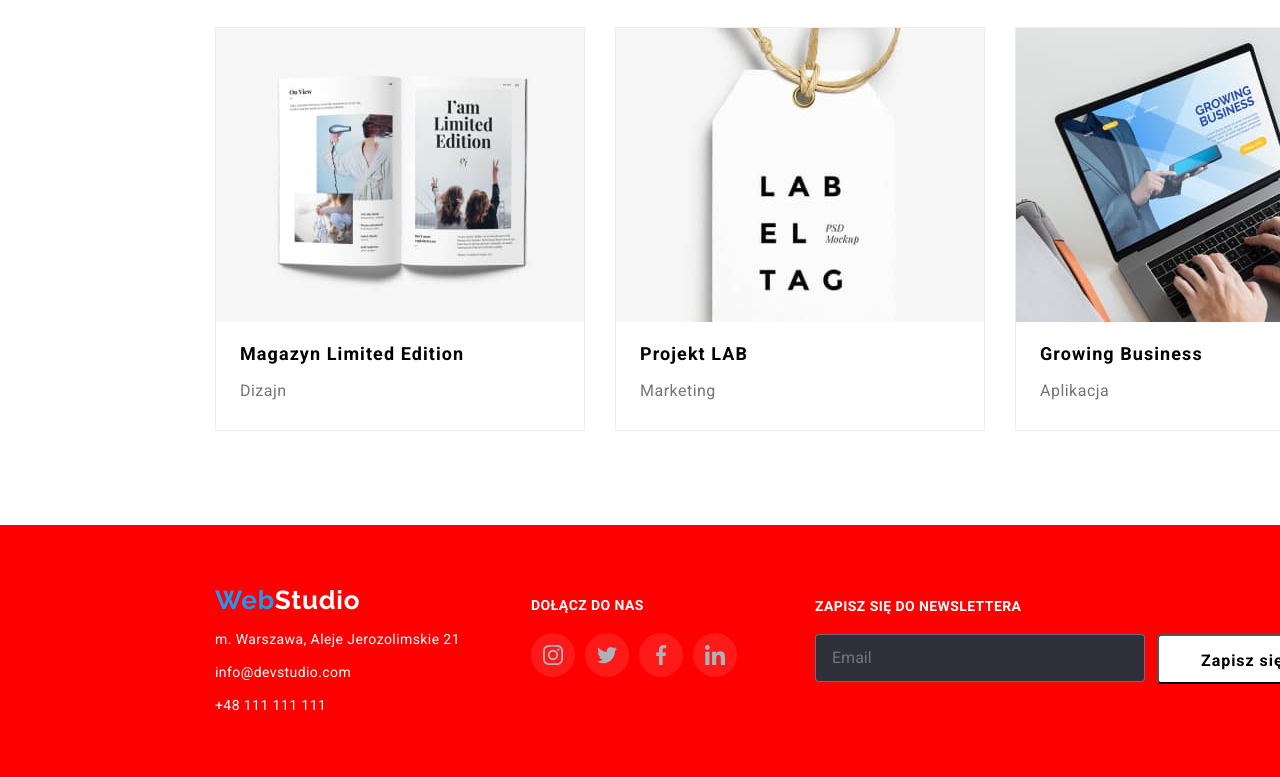
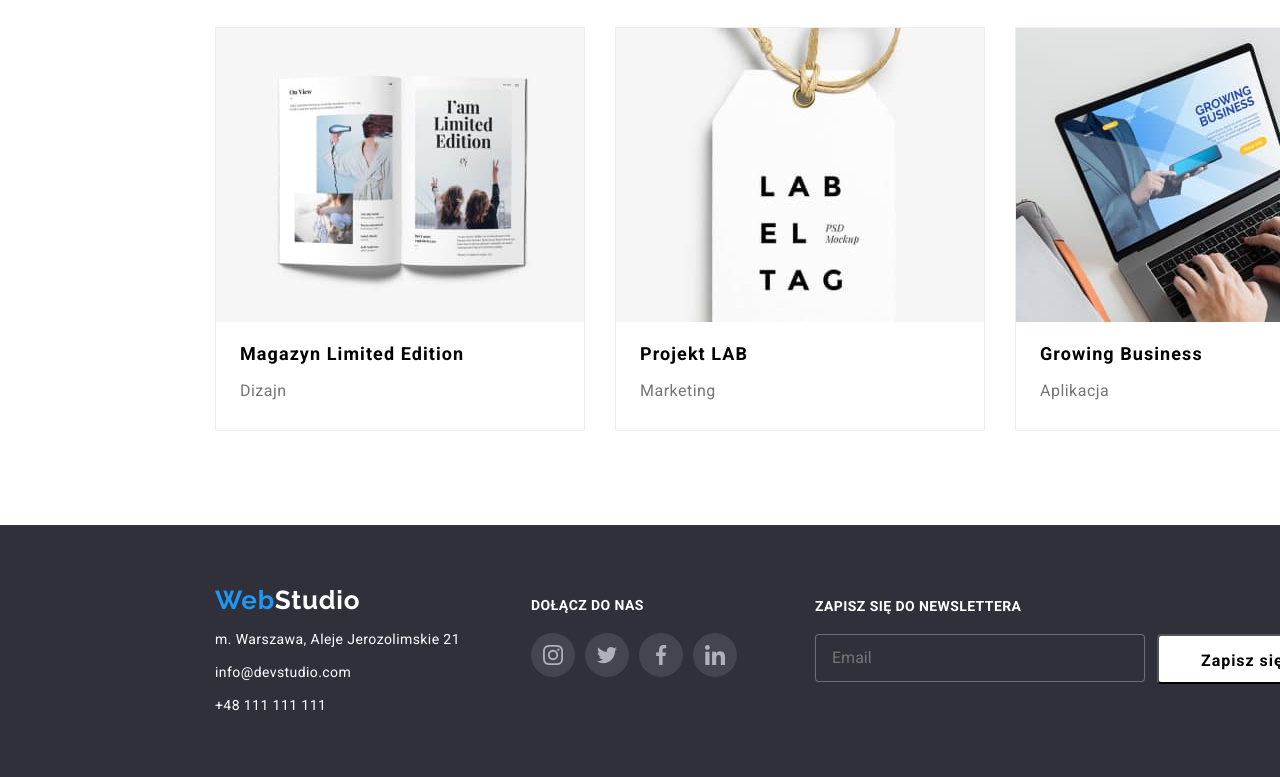
Before and after one commit to Rafal-Chojnacki/goit-markup-hw-07, a plain HTML site: page portfolio.html in a window 1280 px wide. Shown: the part 1113-1890 px from the top of the page. Drawn offline with nearby package versions, Linux system fonts and the light colour scheme.

Commit message:
small changes

```diff
--- a/sass/components/_footer.scss
+++ b/sass/components/_footer.scss
@@ -1,7 +1,7 @@
 .footer {
 	display: flex;
 	height: 252px;
-	background-color: red;
+	background-color: #2F303A;
 	color: white;
 	margin-top: 94px;
 }
```
Also changed, not shown: css/main.css, css/main.min.css, 2 other files.
